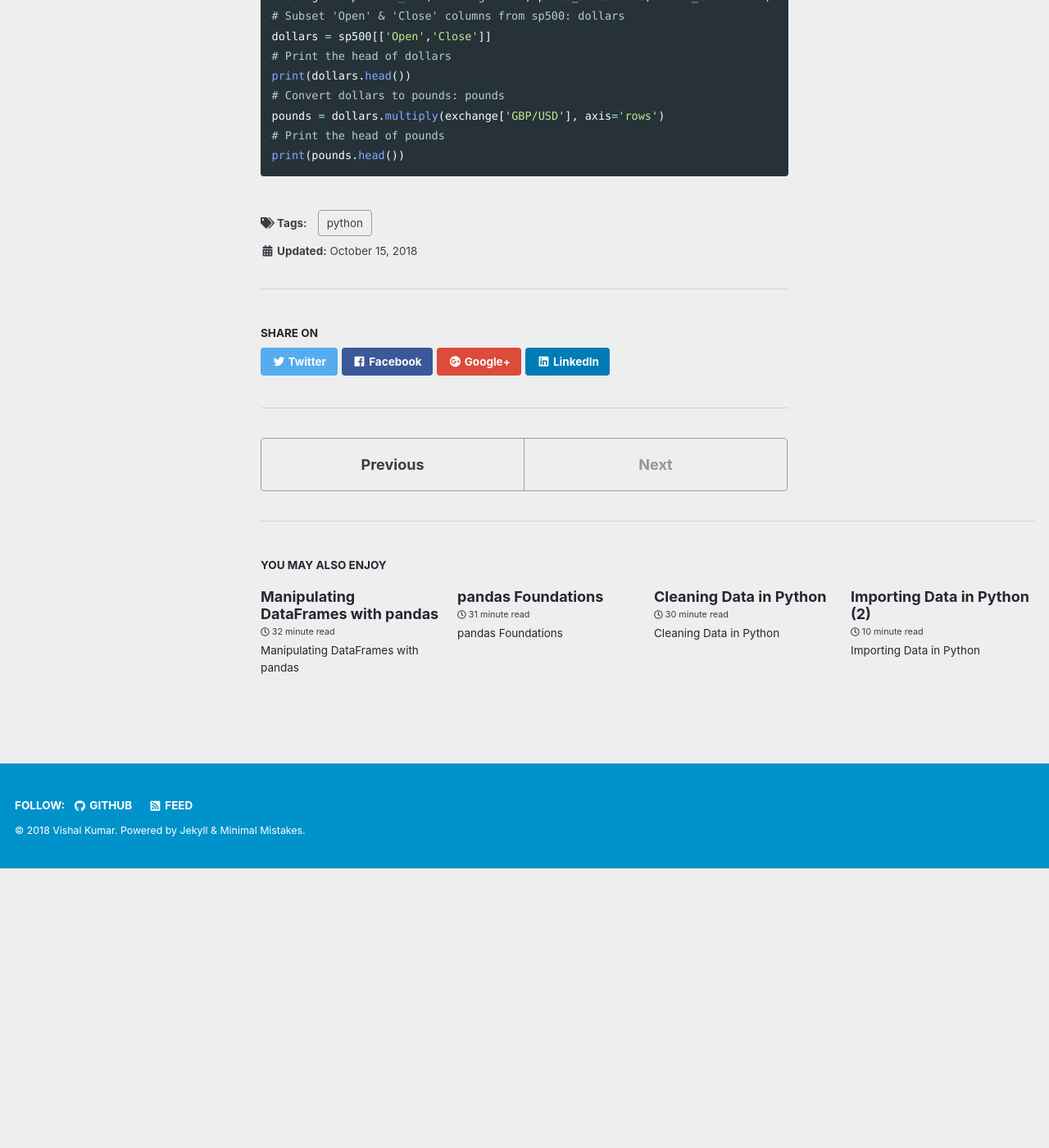
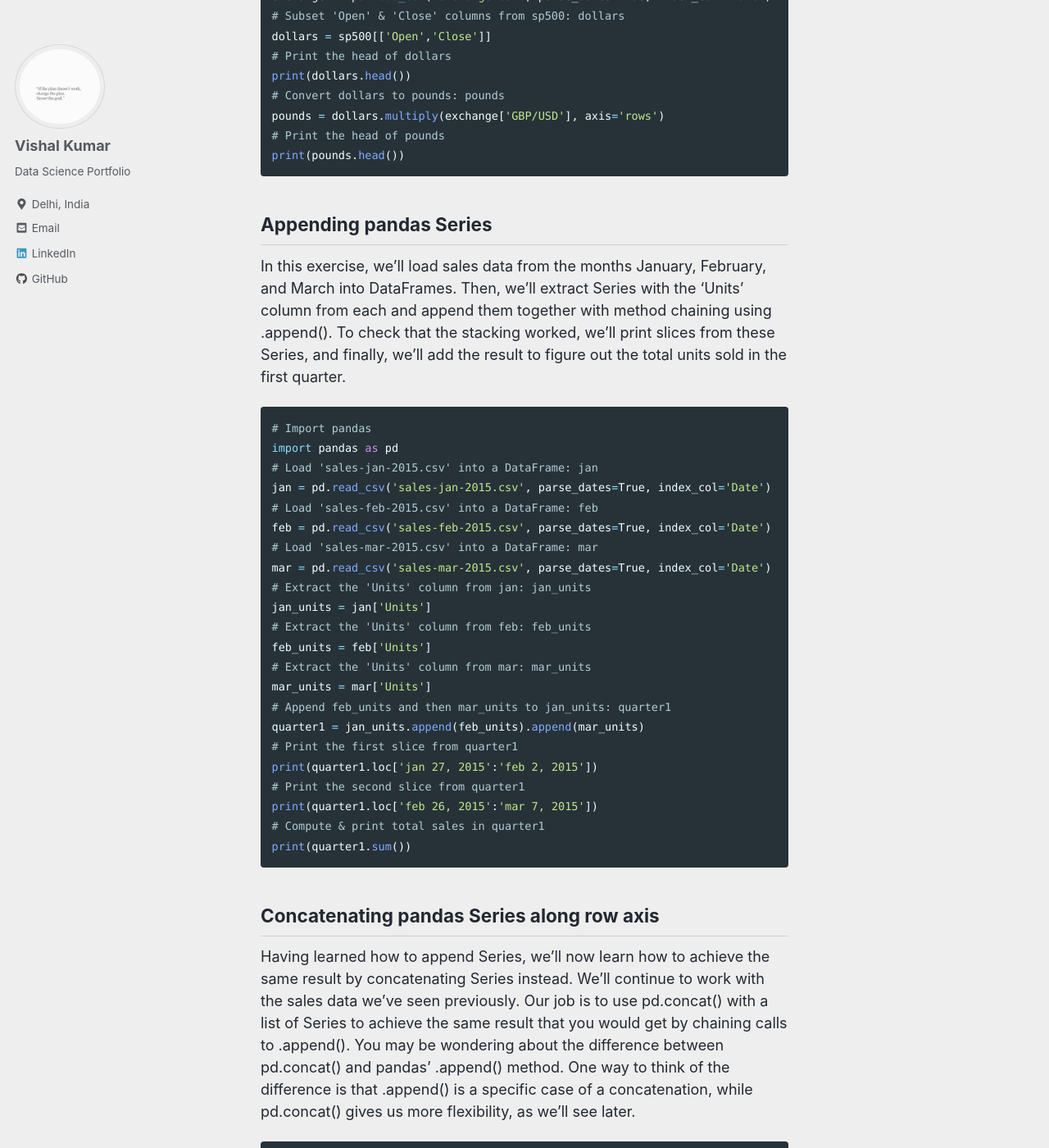
Before and after one commit to vishalmnemonic/vishalmnemonic.github.io, a Jekyll site: the page built from _posts/2018-10-15-DC10.md, in a window 1280 px wide and 1400 px high, scrolled down 6210 px. Shown: the whole window at 82% size. Built offline with Jekyll 4.4.1, drawn with Linux system fonts in a browser that asks for light colours; nearby versions of some CDN libraries; before the commit the page ends 7269 px from its top, so only the background shows below that; some of the changed text lies outside the part shown.

Commit message:
dc10 2.1

````diff
--- a/_posts/2018-10-15-DC10.md
+++ b/_posts/2018-10-15-DC10.md
@@ -174,3 +174,47 @@ pounds = dollars.multiply(exchange['GBP/USD'], axis='rows')
 # Print the head of pounds
 print(pounds.head())
 ```
+
+## Appending pandas Series
+In this exercise, we'll load sales data from the months January, February, and March into DataFrames. Then, we'll extract Series with the 'Units' column from each and append them together with method chaining using .append(). To check that the stacking worked, we'll print slices from these Series, and finally, we'll add the result to figure out the total units sold in the first quarter.
+
+```python
+# Import pandas
+import pandas as pd
+# Load 'sales-jan-2015.csv' into a DataFrame: jan
+jan = pd.read_csv('sales-jan-2015.csv', parse_dates=True, index_col='Date')
+# Load 'sales-feb-2015.csv' into a DataFrame: feb
+feb = pd.read_csv('sales-feb-2015.csv', parse_dates=True, index_col='Date')
+# Load 'sales-mar-2015.csv' into a DataFrame: mar
+mar = pd.read_csv('sales-mar-2015.csv', parse_dates=True, index_col='Date')
+# Extract the 'Units' column from jan: jan_units
+jan_units = jan['Units']
+# Extract the 'Units' column from feb: feb_units
+feb_units = feb['Units']
+# Extract the 'Units' column from mar: mar_units
+mar_units = mar['Units']
+# Append feb_units and then mar_units to jan_units: quarter1
+quarter1 = jan_units.append(feb_units).append(mar_units)
+# Print the first slice from quarter1
+print(quarter1.loc['jan 27, 2015':'feb 2, 2015'])
+# Print the second slice from quarter1
+print(quarter1.loc['feb 26, 2015':'mar 7, 2015'])
+# Compute & print total sales in quarter1
+print(quarter1.sum())
+```
+
+## Concatenating pandas Series along row axis
+Having learned how to append Series, we'll now learn how to achieve the same result by concatenating Series instead. We'll continue to work with the sales data we've seen previously. Our job is to use pd.concat() with a list of Series to achieve the same result that you would get by chaining calls to .append(). You may be wondering about the difference between pd.concat() and pandas' .append() method. One way to think of the difference is that .append() is a specific case of a concatenation, while pd.concat() gives us more flexibility, as we'll see later.
+
+```python
+# Initialize empty list: units
+units = []
+# Build the list of Series
+for month in [jan, feb, mar]:
+    units.append(month['Units'])
+# Concatenate the list: quarter1
+quarter1 = pd.concat(units, axis='rows')
+# Print slices from quarter1
+print(quarter1.loc['jan 27, 2015':'feb 2, 2015'])
+print(quarter1.loc['feb 26, 2015':'mar 7, 2015'])
+```
````
